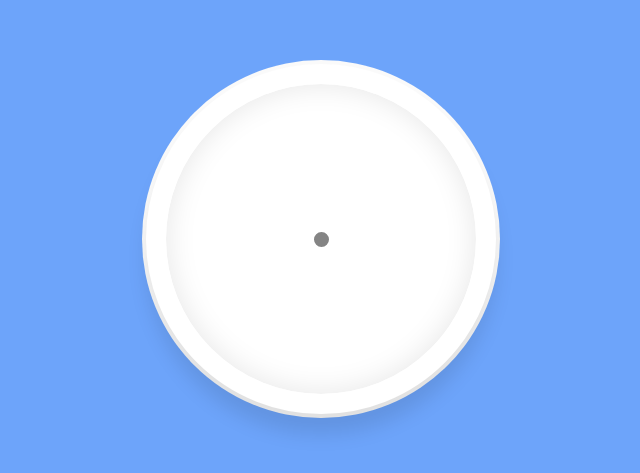
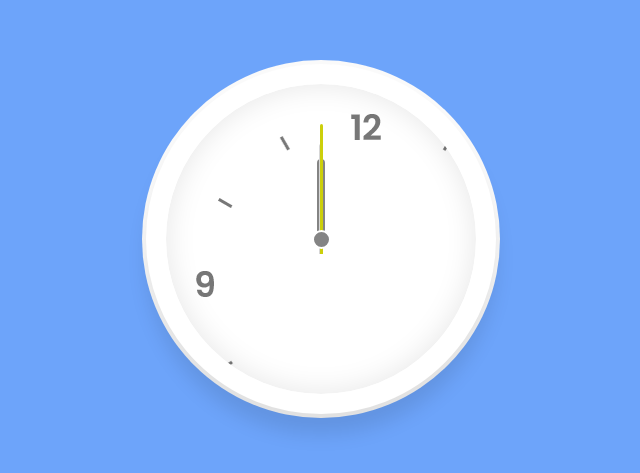
Before and after one commit to migueravila/SimpleClock, a plain HTML site: page index.html in a window 1280 px wide. Shown: the part 161-634 px from the top of the page, without its empty margins (319-959 px from the left). Drawn offline with Linux system fonts and the light colour scheme.

Commit message:
Clock Styles

```diff
--- a/style.css
+++ b/style.css
@@ -16,7 +16,7 @@ body {
     display: flex;
     justify-content: center;
     align-items: center;
-    background-color: white;
+    background: white url(img/clock.png);
     border-radius: 50%;
     border: 20px solid #fff;
     box-shadow: inset 0 0 30px rgba(0, 0, 0, 0.1),
@@ -33,3 +33,55 @@ body {
     z-index: 10000;
     border-radius: 50%;
 }
+.hour,
+.minute,
+.second {
+    position: absolute;
+}
+.hour, .hr {
+    width: 160px;
+    height: 160px;
+}
+.minute, .min {
+    width: 190px;
+    height: 190px;
+}
+.second, .sec {
+    width: 230px;
+    height: 230px;
+}
+.hr,
+.min,
+.sec {
+    display: flex;
+    justify-content: center;
+    position: absolute;
+    border-radius: 50%;
+}
+.hr::before {
+    content: '';
+    position: absolute;
+    width: 8px;
+    height: 80px;
+    background: #848484;
+    z-index: 10;
+    border-radius: 6px 6px 0 0;
+}
+.min::before {
+    content: '';
+    position: absolute;
+    width: 4px;
+    height: 110px;
+    background: #d6d6d6;
+    z-index: 11;
+    border-radius: 6px 6px 0 0;
+}
+.sec::before {
+    content: '';
+    position: absolute;
+    width: 3px;
+    height: 130px;
+    background: #cccf0b;
+    z-index: 12;
+    border-radius: 6px 6px 0 0;
+}
```
Also changed, not shown: img/clock.png (added).
